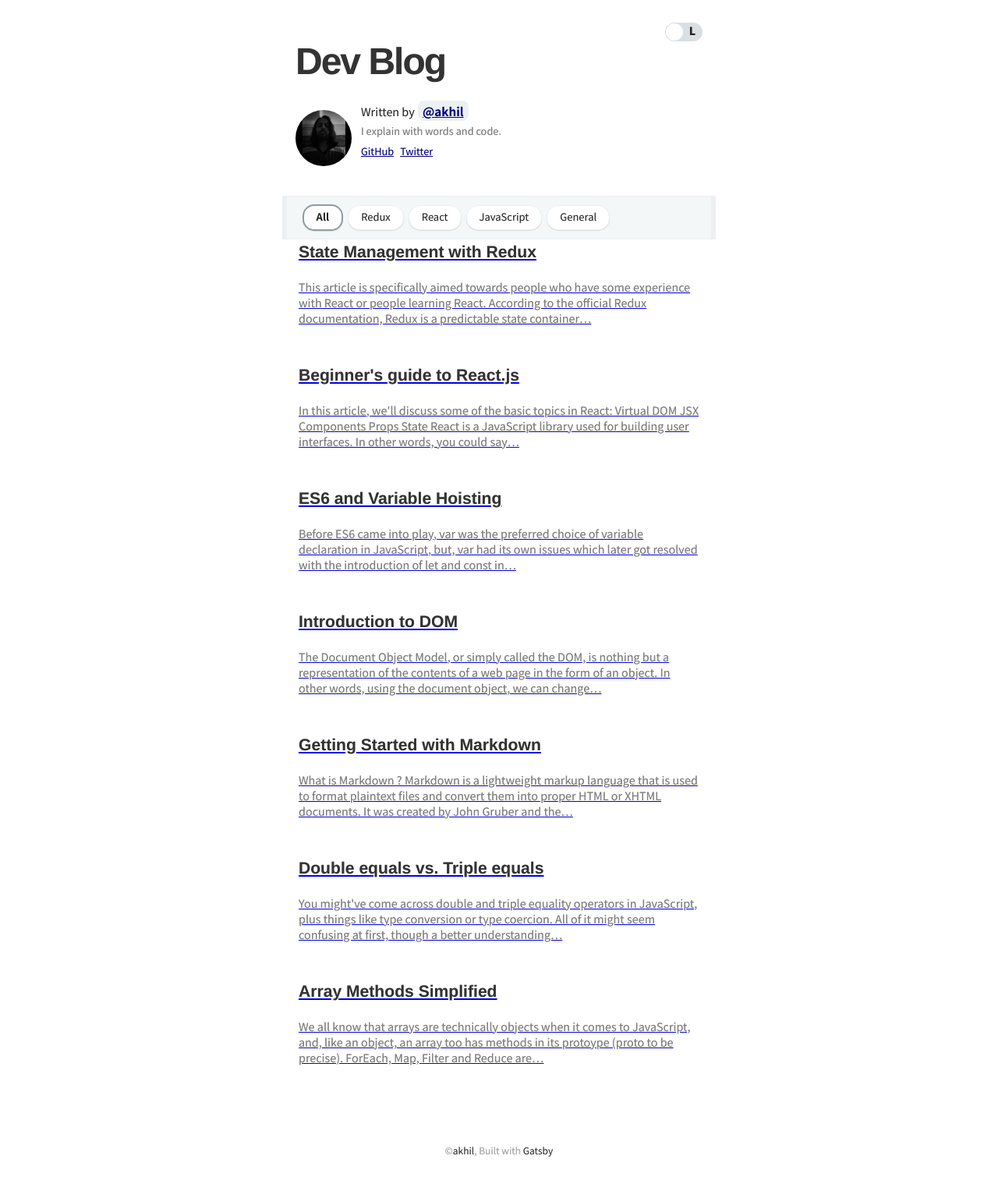
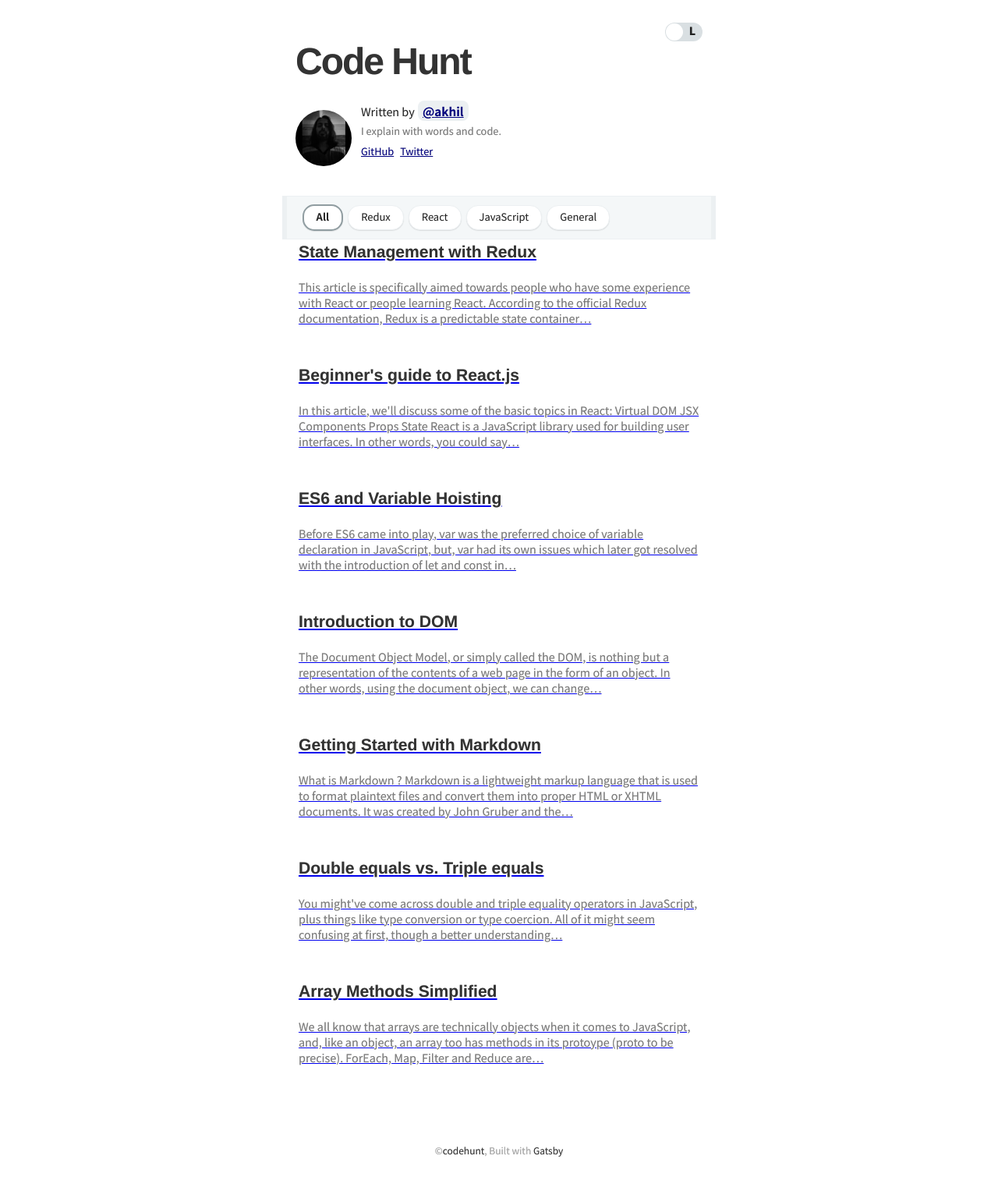
Before and after one commit to akhildhiman/devBlog, a Gatsby site: page / in a window 1280 px wide. Shown: the part 68-1586 px from the top of the page at 78% size. Built offline with nearby package versions, Linux system fonts and the light colour scheme; Gatsby itself is replaced by a stand-in of ours; some packages are replaced by stand-ins of ours; what typography-theme-github would draw is missing.

Commit message:
change footer and name

```diff
--- a/gatsby-meta-config.js
+++ b/gatsby-meta-config.js
@@ -1,5 +1,5 @@
 module.exports = {
-  title: `Dev Blog`,
+  title: `Code Hunt`,
   description: `Blog posted about ...`,
   author: `akhil`,
   introduction: `I explain with words and code.`,
--- a/src/components/footer/index.jsx
+++ b/src/components/footer/index.jsx
@@ -4,7 +4,7 @@ import './index.scss'
 
 export const Footer = () => (
   <footer className="footer">
-    ©<a href="https://github.com/akhildhiman">akhil</a>, Built with{' '}
+    ©<a href="https://github.com/akhildhiman">codehunt</a>, Built with{' '}
     <a href="https://github.com/JaeYeopHan/gatsby-starter-bee">
       Gatsby
     </a>
```
